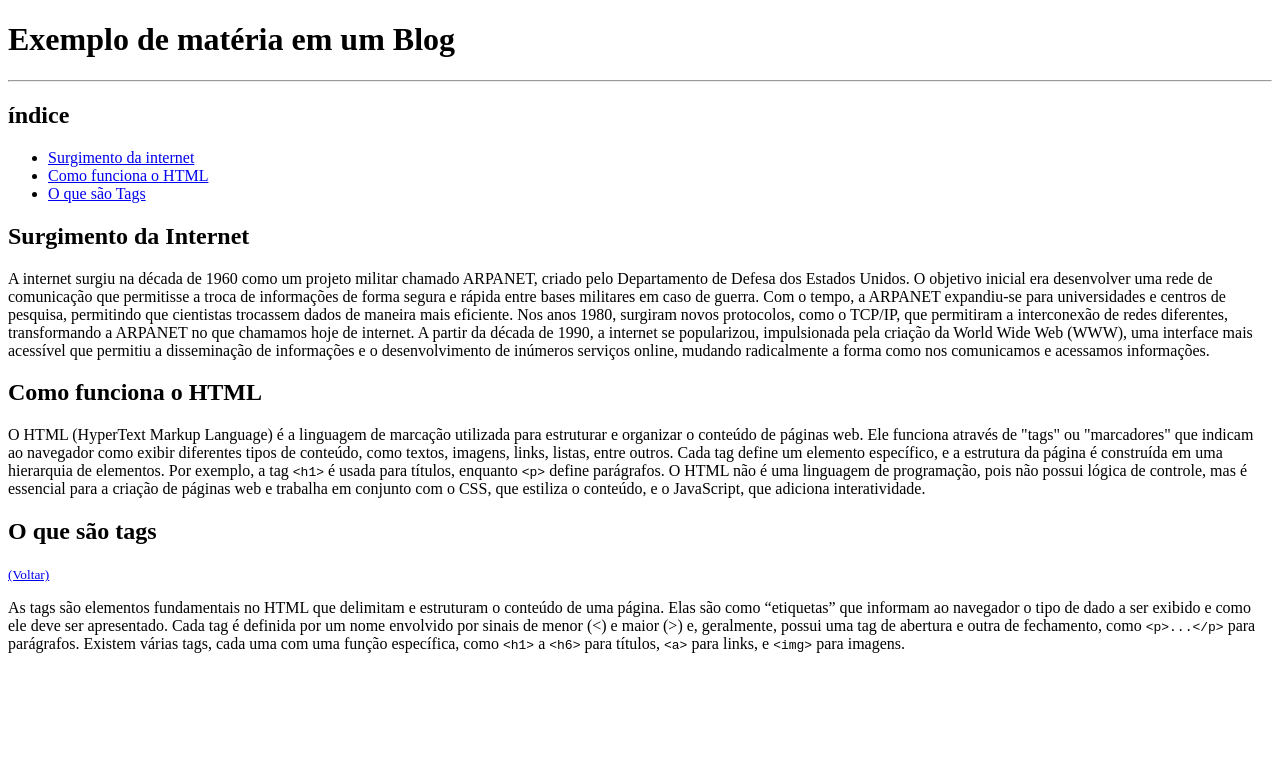
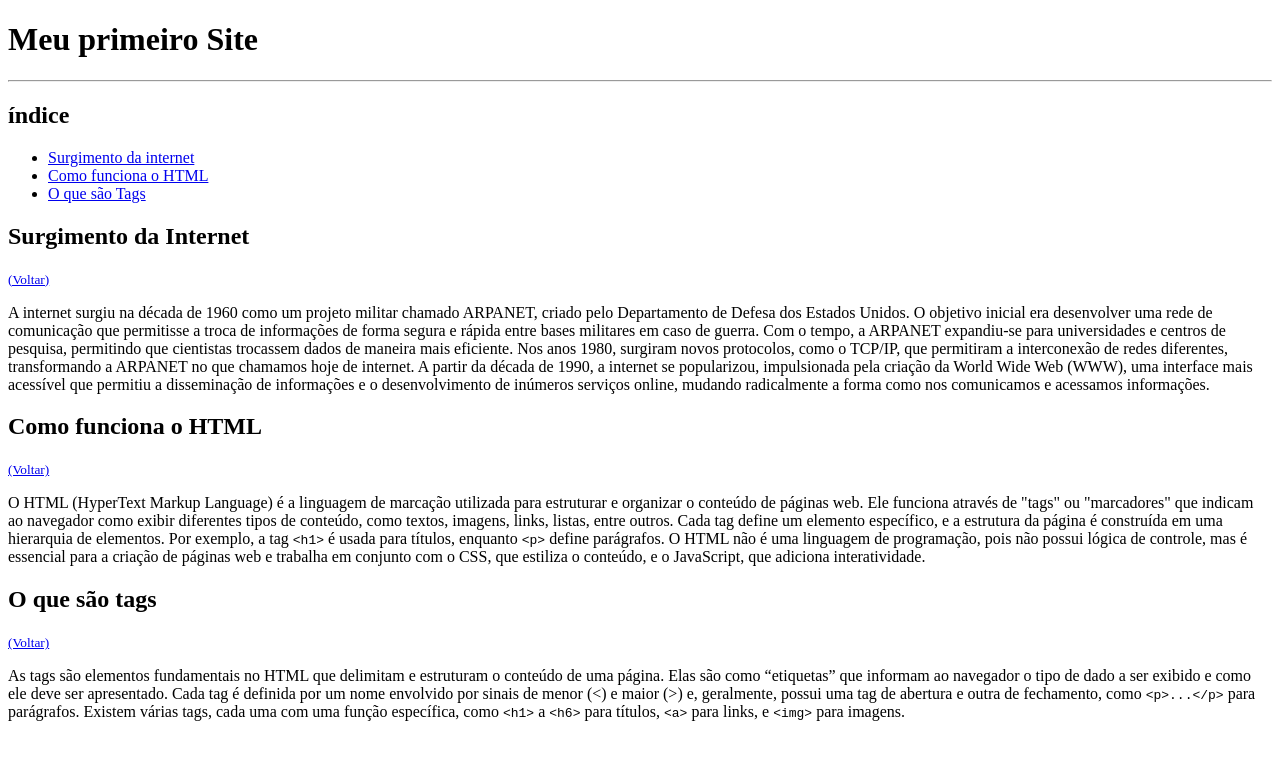
Before and after one commit to matheussversutti/html-desafio, a plain HTML site: page index.html in a window 1280 px wide. Drawn offline with Linux system fonts and the light colour scheme.

Commit message:
versão final do site

```diff
--- a/index.html
+++ b/index.html
@@ -8,7 +8,7 @@
     <title>Página principal</title>
 </head>
 <body>
-    <h1>Exemplo de matéria em um Blog</h1>
+    <h1>Meu primeiro Site</h1>
     <hr>
 
     <section id="inicio">
@@ -21,12 +21,14 @@
     </section>
     <section id="surgimento">
         <h2>Surgimento da Internet</h2>
+        <small><a href="#inicio">(Voltar)</a></small>
         <p>
             A internet surgiu na década de 1960 como um projeto militar chamado ARPANET, criado pelo Departamento de Defesa dos Estados Unidos. O objetivo inicial era desenvolver uma rede de comunicação que permitisse a troca de informações de forma segura e rápida entre bases militares em caso de guerra. Com o tempo, a ARPANET expandiu-se para universidades e centros de pesquisa, permitindo que cientistas trocassem dados de maneira mais eficiente. Nos anos 1980, surgiram novos protocolos, como o TCP/IP, que permitiram a interconexão de redes diferentes, transformando a ARPANET no que chamamos hoje de internet. A partir da década de 1990, a internet se popularizou, impulsionada pela criação da World Wide Web (WWW), uma interface mais acessível que permitiu a disseminação de informações e o desenvolvimento de inúmeros serviços online, mudando radicalmente a forma como nos comunicamos e acessamos informações.
         </p>
         </section>
     <section id="html">
         <h2>Como funciona o HTML</h2>
+        <small><a href="#inicio">(Voltar)</a></small>
             <p>
                 O HTML (HyperText Markup Language) é a linguagem de marcação utilizada para estruturar e organizar o conteúdo de páginas web. Ele funciona através de "tags" ou "marcadores" que indicam ao navegador como exibir diferentes tipos de conteúdo, como textos, imagens, links, listas, entre outros. Cada tag define um elemento específico, e a estrutura da página é construída em uma hierarquia de elementos. Por exemplo, a tag <code>&lt;h1&gt;</code> é usada para títulos, enquanto <code>&lt;p&gt;</code> define parágrafos. O HTML não é uma linguagem de programação, pois não possui lógica de controle, mas é essencial para a criação de páginas web e trabalha em conjunto com o CSS, que estiliza o conteúdo, e o JavaScript, que adiciona interatividade.
             </p>
```
